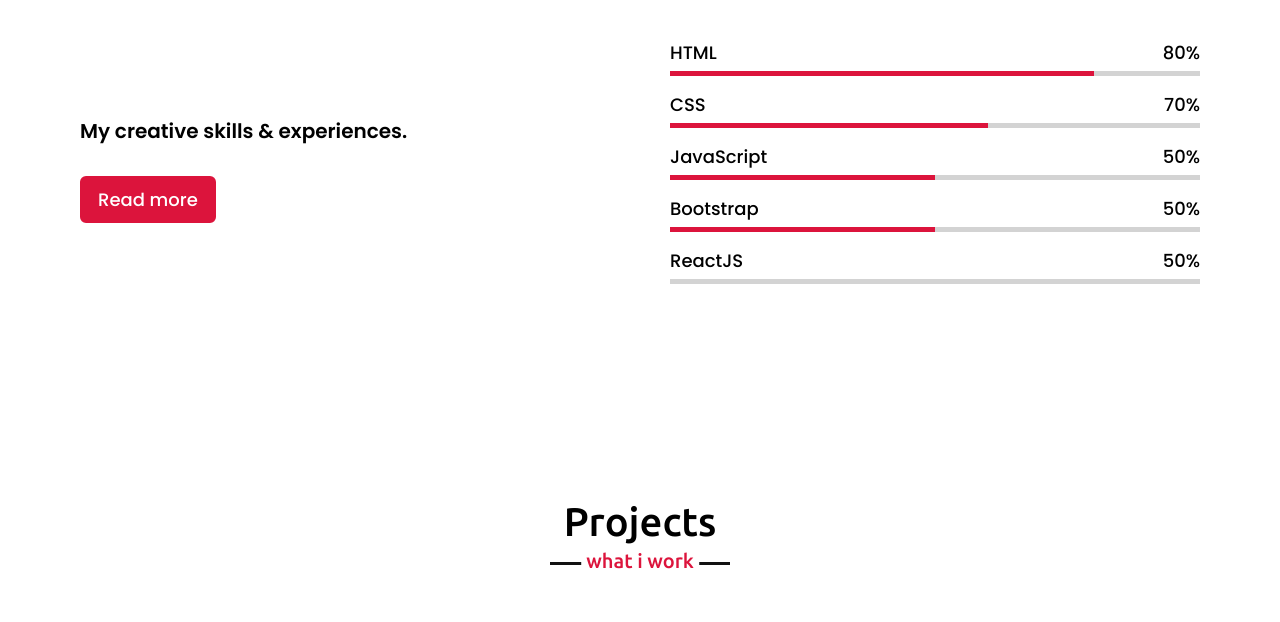
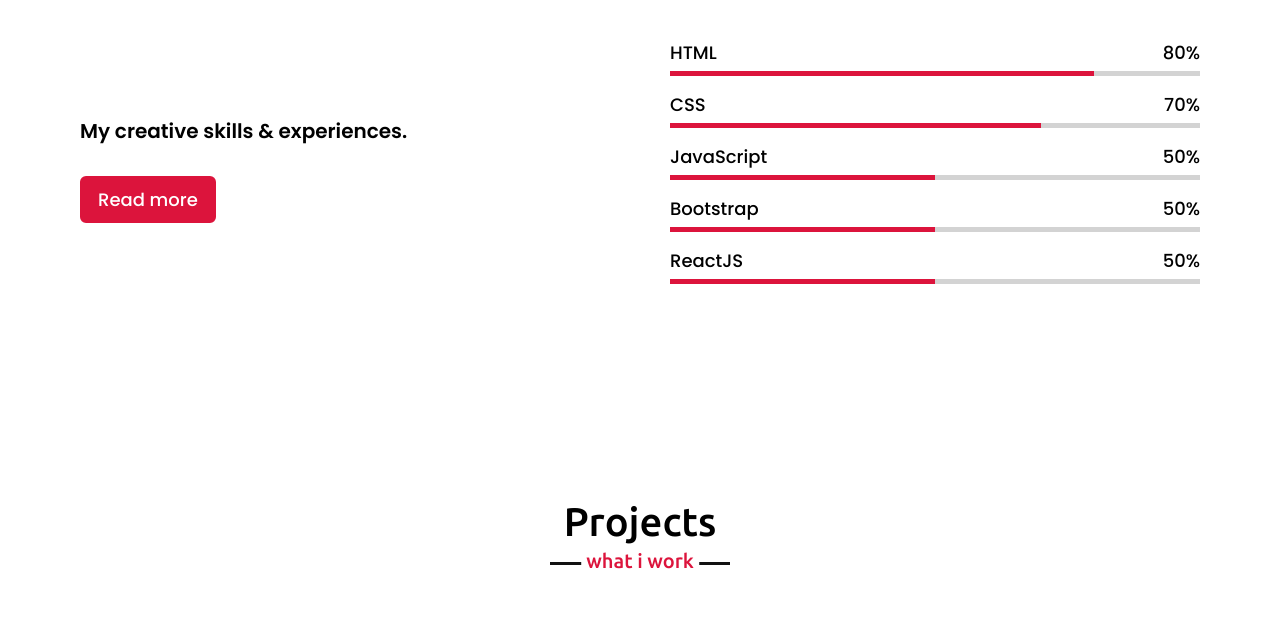
Before and after one commit to pathakaditya6/RWPortfolio, a plain HTML site: page index.html in a window 1280 px wide. Shown: the part 1720-2342 px from the top of the page. Drawn offline with nearby package versions, Linux system fonts and the light colour scheme.

Commit message:
Update style.css
skill section

```diff
--- a/style.css
+++ b/style.css
@@ -261,7 +261,7 @@ section .title::after{
     background: none;
 }
 
-
+/* skill */
 .skills .title::after{
     content: "what i know";
 }
@@ -323,7 +323,7 @@ section .title::after{
     width: 80%;
 }
 .skills-content .right .css::before{
-    width: 60%;
+    width: 70%;
 }
 .skills-content .right .js::before{
     width: 50%;
@@ -331,8 +331,8 @@ section .title::after{
 .skills-content .right .bootstrap::before{
     width: 50%;
 }
-.skills-content .right .wordPress::before{
-    width: 40%;
+.skills-content .right .reactjs::before{
+    width: 50%;
 }
 
 /* Project section styling */
```
